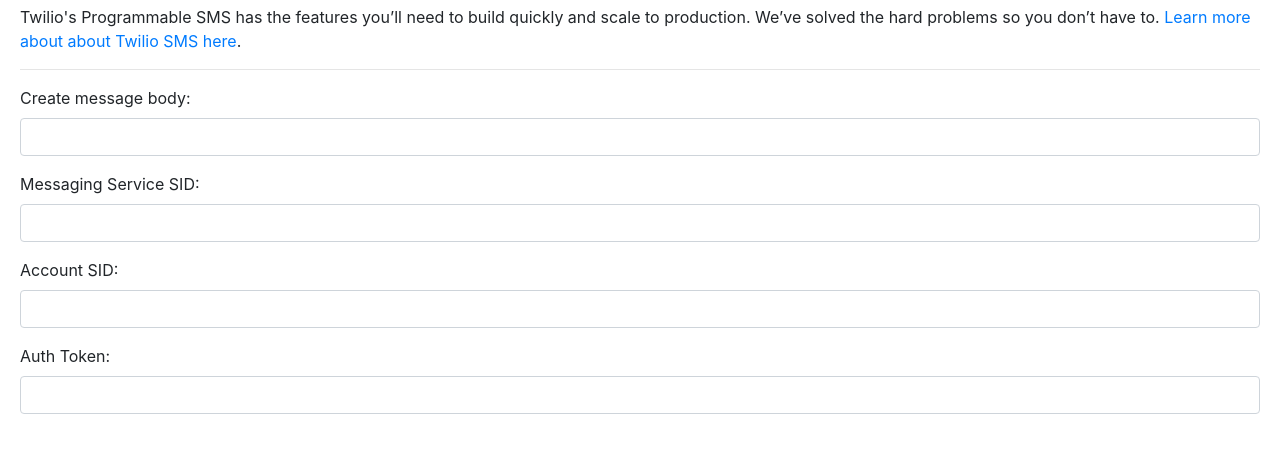
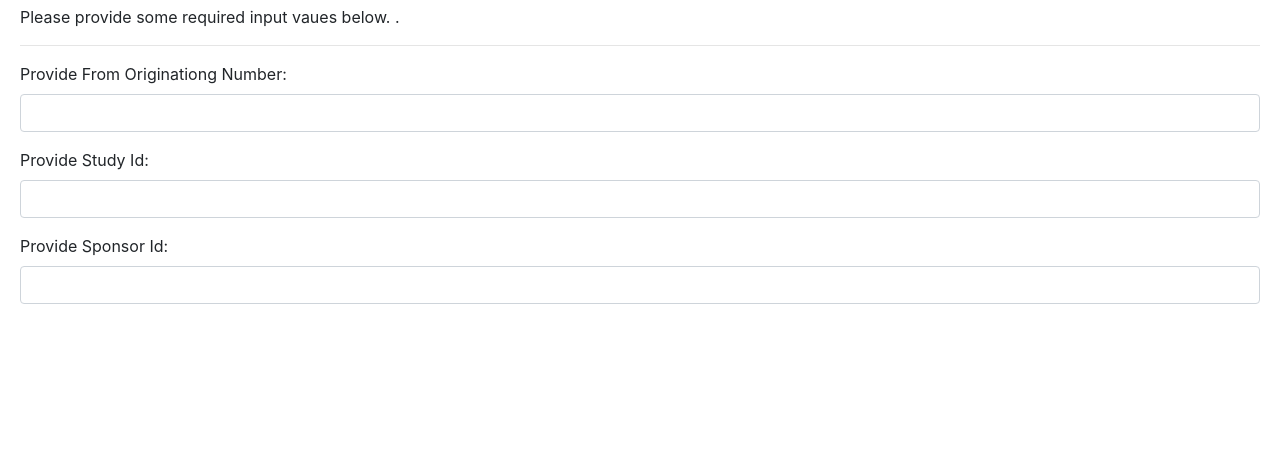
Before and after one commit to Rahul-Singh-del/Rahul-Singh-del, a website: page public/index.html in a window 1280 px wide. Shown: the part 61-514 px from the top of the page. Drawn offline with nearby package versions, Linux system fonts and the light colour scheme.

Commit message:
Update index.html

```diff
--- a/public/index.html
+++ b/public/index.html
@@ -36,24 +36,24 @@
 <body>
 <div id="step1" class="step">
     <h2>Create a Twilio SMS message:</h2>
-    <p>Twilio's Programmable SMS has the features you’ll need to build quickly and scale to production. We’ve solved the hard problems so you don’t have to.  <a href="https://www.twilio.com/sms" target="_blank">Learn more about about Twilio SMS here</a>.</p>
+    <p>Please provide some required input vaues below. <a href="https://www.twilio.com/sms" target="_blank"></a>.</p>
     <hr>
     <div class="form-group">
-        <div><label for="messageBody">Create message body:</label></div>
+        <div><label for="messageBody">Provide From Originationg Number:</label></div>
         <input class="form-control" id="messageBody" type="text" name="messageBody" value="">
     </div>
     <div class="form-group">
-        <div><label for="messagingService">Messaging Service SID:</label></div>
+        <div><label for="messagingService">Provide Study Id:</label></div>
         <input class="form-control" id="messagingService" type="text" name="messagingService" value="">
     </div>
     <div class="form-group">
-        <div><label for="accountSID">Account SID:</label></div>
+        <div><label for="accountSID">Provide Sponsor Id:</label></div>
         <input class="form-control" id="accountSID" type="text" name="accountSID" value="">
     </div>
-    <div class="form-group">
+    <!-- <div class="form-group">
         <div><label for="authToken">Auth Token:</label></div>
         <input class="form-control" id="authToken" type="text" name="authToken" value="">
-    </div>
+    </div> -->
 
 </div>
 </body>
```
